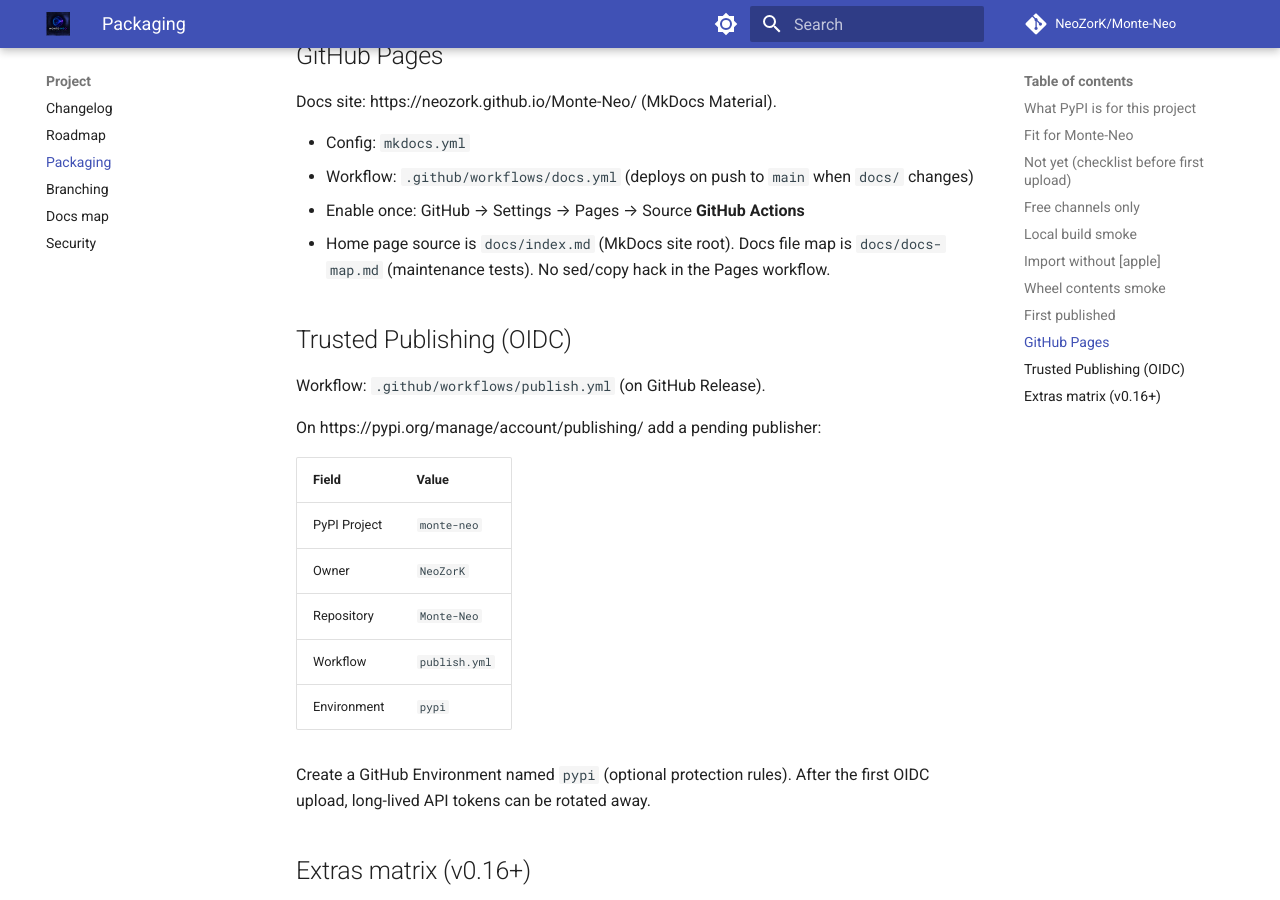
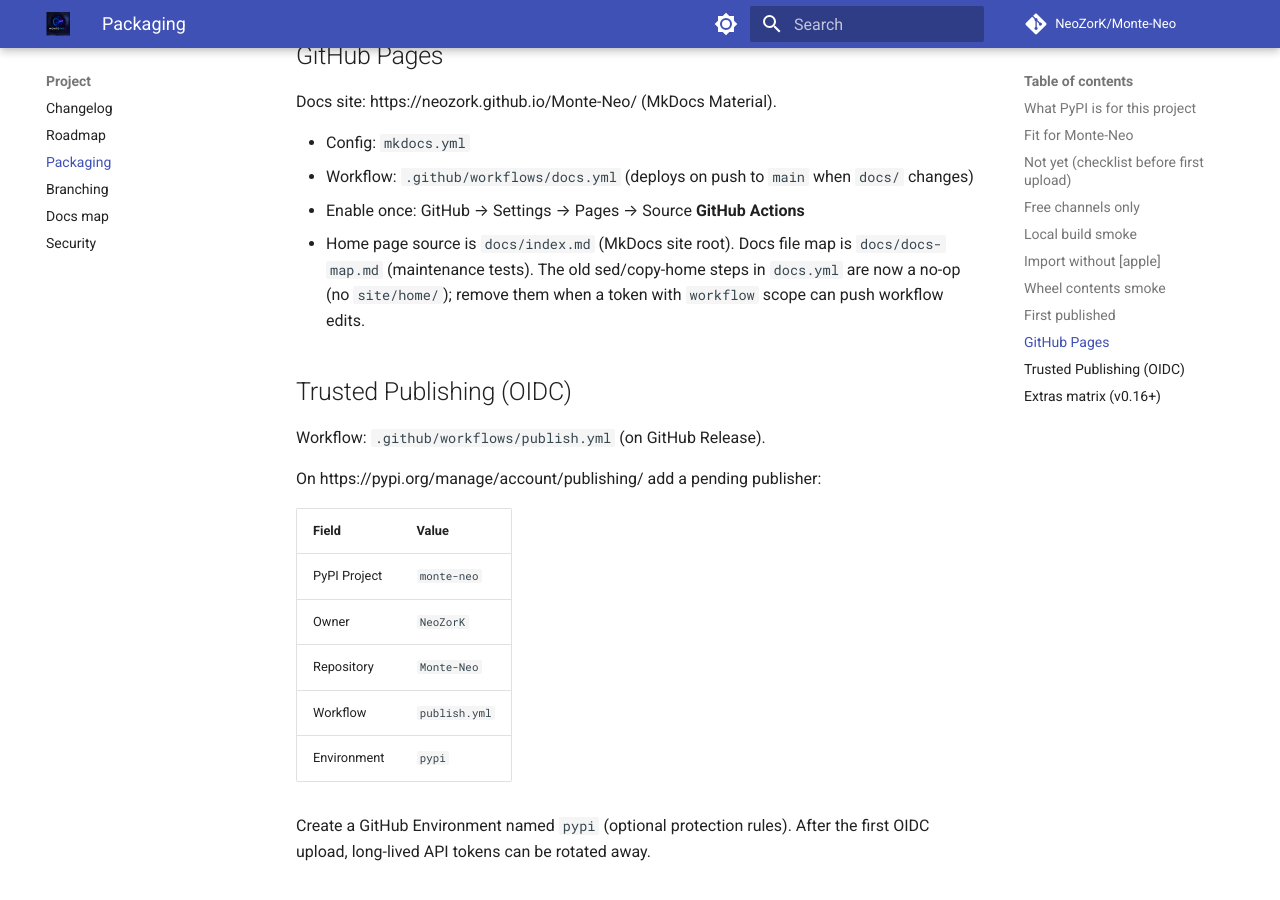
Before and after one commit to NeoZorK/Monte-Neo, an MkDocs documentation site: the page built from docs/project/PACKAGING.md, in a window 1280 px wide and 900 px high, scrolled down 2307 px. Built offline with MkDocs 1.6.1 and Material for MkDocs 9.7.7, drawn with Linux system fonts in a browser that asks for light colours; comment, search, counter and statistics services are not loaded.

Commit message:
docs: clarify inert docs.yml Pages hack (#44)
PACKAGING said the sed/copy hack was gone; it is still present but inert
after index.md. Note needs workflow OAuth scope to delete.

```diff
--- a/docs/project/PACKAGING.md
+++ b/docs/project/PACKAGING.md
@@ -85,7 +85,7 @@
 - Config: `mkdocs.yml`
 - Workflow: `.github/workflows/docs.yml` (deploys on push to `main` when `docs/` changes)
 - Enable once: GitHub → Settings → Pages → Source **GitHub Actions**
-- Home page source is `docs/index.md` (MkDocs site root). Docs file map is `docs/docs-map.md` (maintenance tests). No sed/copy hack in the Pages workflow.
+- Home page source is `docs/index.md` (MkDocs site root). Docs file map is `docs/docs-map.md` (maintenance tests). The old sed/copy-home steps in `docs.yml` are now a no-op (no `site/home/`); remove them when a token with `workflow` scope can push workflow edits.
 
 ## Trusted Publishing (OIDC)
 
```
